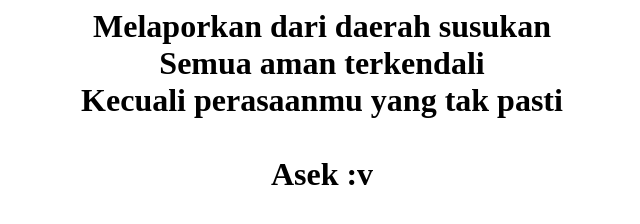
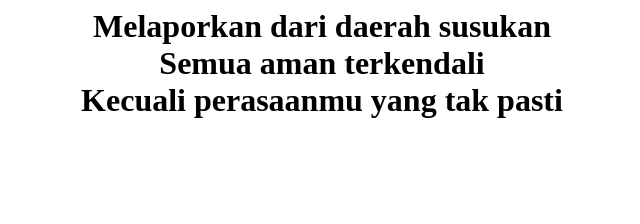
Before and after one commit to AnikHuraida/HelloAnik, a plain HTML site: page index.html in a window 1280 px wide. Shown: the whole page, without its empty margins (318-958 px from the left). Drawn offline with Linux system fonts and the light colour scheme.

Commit message:
Update index.html

```diff
--- a/index.html
+++ b/index.html
@@ -9,8 +9,6 @@
                   Melaporkan dari daerah susukan <br>
                  Semua aman terkendali <br>
                  Kecuali perasaanmu yang tak pasti <br>
-                 <br>
-                 Asek :v
             </h1>
       </body>
 </html>
```
